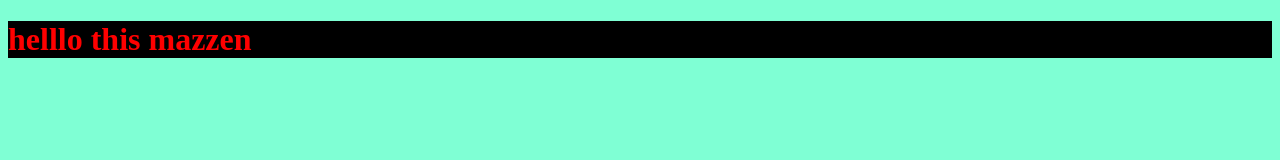
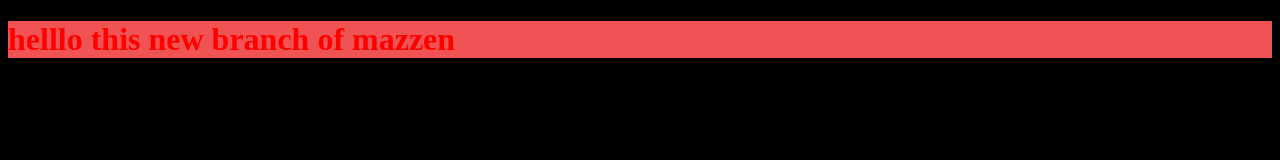
Before and after one commit to mazen67M/myproject, a plain HTML site: page index.html in a window 1280 px wide. Drawn offline with Linux system fonts and the light colour scheme.

Commit message:
chaning style for the title

```diff
--- a/index.html
+++ b/index.html
@@ -8,7 +8,7 @@
 </head>
 <body>
     <h1>
-        helllo this mazzen
+        helllo this new branch of mazzen
     </h1>
 
     <script src="app.js">
--- a/style.css
+++ b/style.css
@@ -1,9 +1,9 @@
 h1 {
 
     color : red;
-    background-color: black;
+    background-color: rgb(240, 83, 83);
 }
 
 body {
-    background-color: aquamarine;
+    background-color: rgb(0, 0, 0);
 }
```
